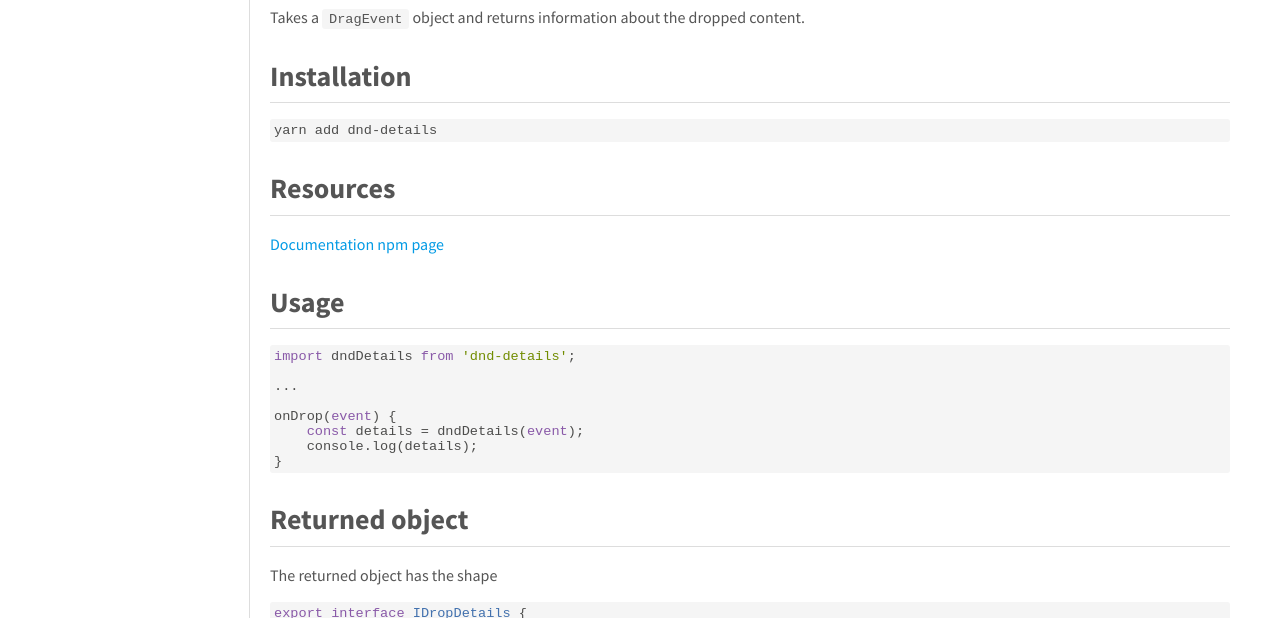
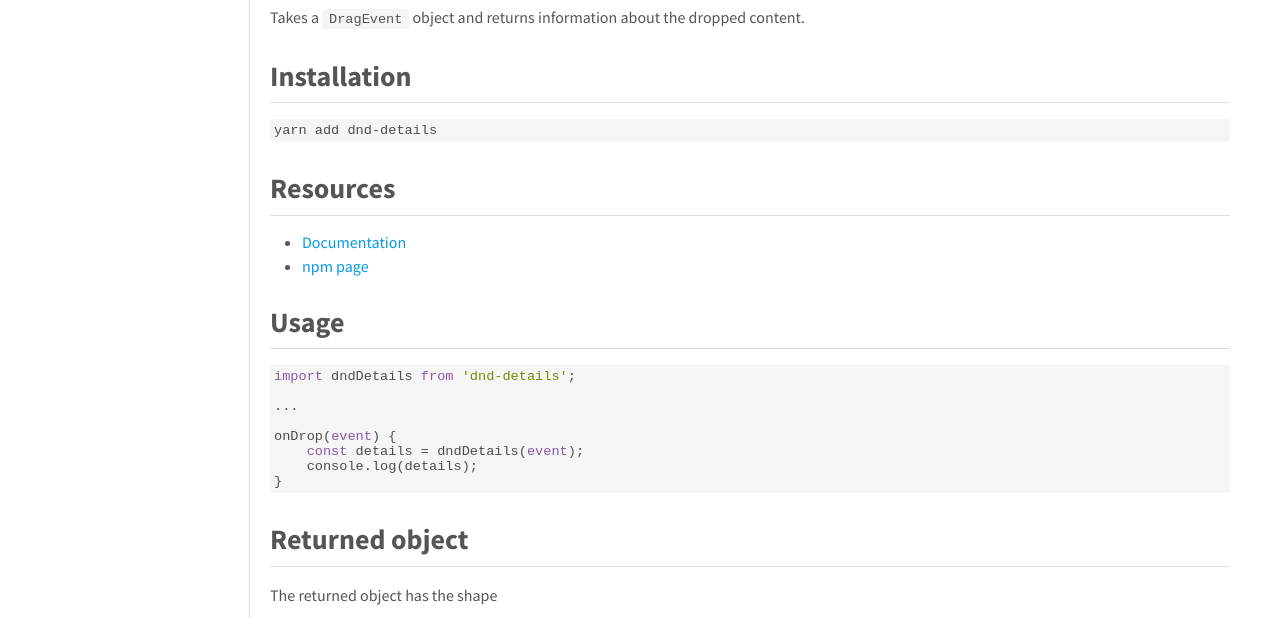
Before and after one commit to loopmode/dnd-details, a website: page docs/index.html in a window 1280 px wide. Shown: the part 112-730 px from the top of the page. Drawn offline with Linux system fonts and the light colour scheme.

Commit message:
update docs

```diff
--- a/docs/index.html
+++ b/docs/index.html
@@ -43,8 +43,10 @@
 <pre><code class="lang-bash"><code class="source-code prettyprint">yarn add dnd-details</code>
 </code></pre>
 <h2 id="resources">Resources</h2>
-<p><a href="https://loopmode.github.io/dnd-details/">Documentation</a>
-<a href="https://www.npmjs.com/package/dnd-details">npm page</a></p>
+<ul>
+<li><a href="https://loopmode.github.io/dnd-details/">Documentation</a></li>
+<li><a href="https://www.npmjs.com/package/dnd-details">npm page</a></li>
+</ul>
 <h2 id="usage">Usage</h2>
 <pre><code class="lang-javascript"><code class="source-code prettyprint">import dndDetails from &apos;dnd-details&apos;;
 
```
Also changed, not shown: README.md.
